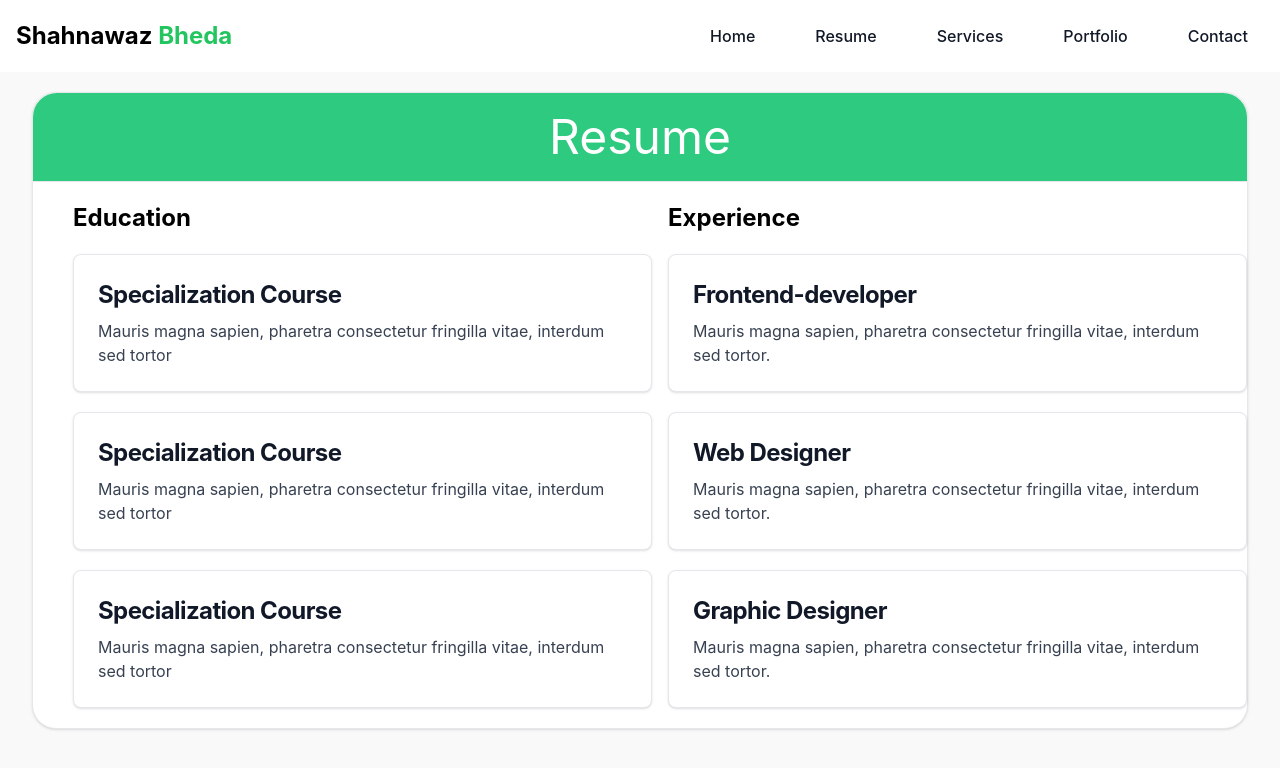
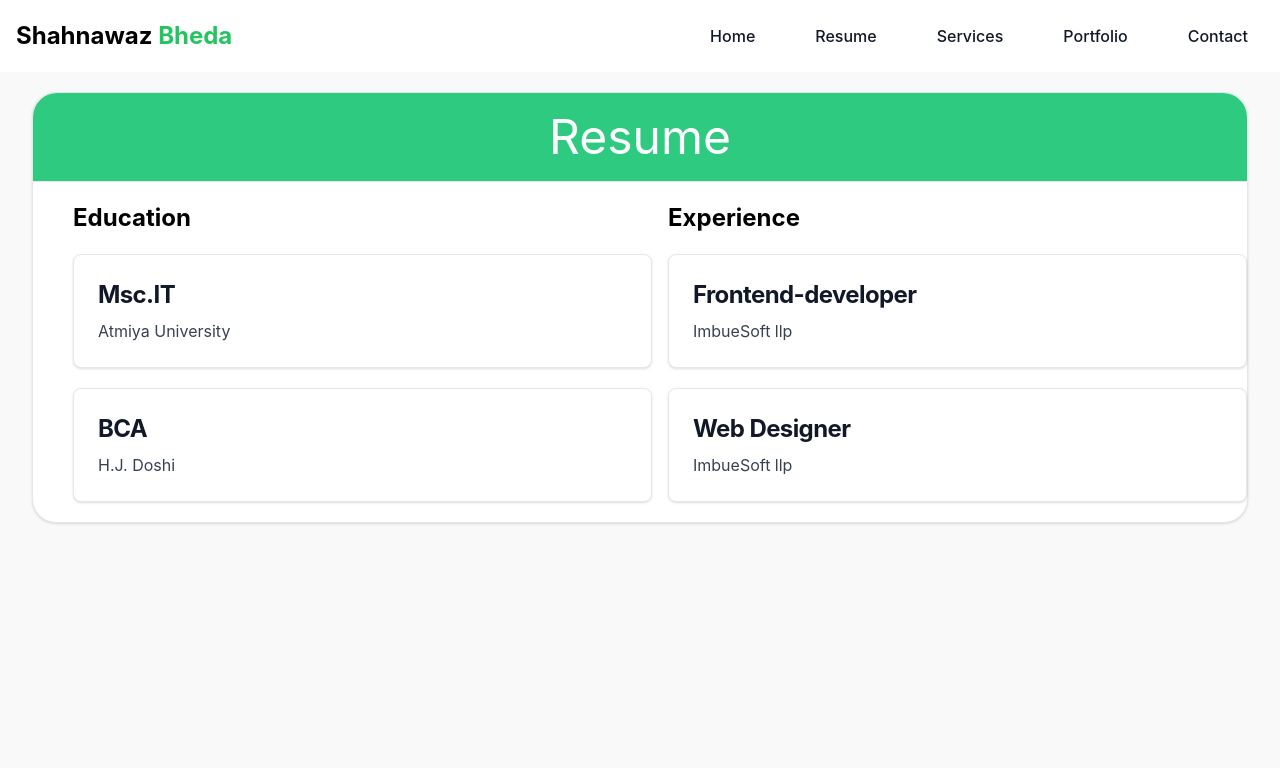
Before and after one commit to shahnawazbheda/React-Resume, a React (Create React App) app: page / in a window 1280 px wide. Both pictures are taken after a click on the button "Resume". Shown: the top 768 px of the page. Built offline with nearby package versions, Linux system fonts and the light colour scheme.

Commit message:
Resume Done

```diff
--- a/src/Components/Resume.js
+++ b/src/Components/Resume.js
@@ -114,91 +114,45 @@ export default function Resume() {
       case "resume":
         return (
           <div className={contentClasses}>
+            <div className={contentClasses}>
               <div className="container mx-auto px-4 mt-5">
                 <div className="bg-white border rounded-3xl shadow">
                   <div className="text-2xl border-b rounded-t-3xl text-white bg-[#2ECA7F]">
-                  <p className="text-5xl p-5 text-center">Resume</p>
+                    <p className='text-5xl p-5 text-center'>Resume</p>
                   </div>
 
                   <div className="p-5 container mx-5">
                     <div className="grid grid-cols-2 gap-4">
                       <div>
-                      <p className="text-2xl font-bold">Education</p>
+                        <p className='text-2xl font-bold'>Education</p>
 
-                      <a
-                        href="#"
-                        className="block mt-5 p-6 bg-white border border-gray-200 rounded-lg shadow hover:bg-gray-100">
-                        <h5 className="mb-2 text-2xl font-bold tracking-tight text-gray-900 dark:text-black">
-                          Specialization Course
-                        </h5>
-                        <p className="font-normal text-gray-700 dark:text-gray-700">
-                          Mauris magna sapien, pharetra consectetur fringilla vitae, interdum sed
-                          tortor
-                        </p>
+                        <a href="#" className="block mt-5 p-6 bg-white border border-gray-200 rounded-lg shadow hover:bg-gray-100">
+                          <h5 className="mb-2 text-2xl font-bold tracking-tight text-gray-900 dark:text-black">Msc.IT</h5>
+                          <p className="font-normal text-gray-700 dark:text-gray-700">Atmiya University</p>
                         </a>
 
-                      <a
-                        href="#"
-                        className="block mt-5 p-6 bg-white border border-gray-200 rounded-lg shadow hover:bg-gray-100 ">
-                        <h5 className="mb-2 text-2xl font-bold tracking-tight text-gray-900 dark:text-black">
-                          Specialization Course
-                        </h5>
-                        <p className="font-normal text-gray-700 dark:text-gray-700">
-                          Mauris magna sapien, pharetra consectetur fringilla vitae, interdum sed
-                          tortor
-                        </p>
+                        <a href="#" className="block mt-5 p-6 bg-white border border-gray-200 rounded-lg shadow hover:bg-gray-100 ">
+                          <h5 className="mb-2 text-2xl font-bold tracking-tight text-gray-900 dark:text-black">BCA</h5>
+                          <p className="font-normal text-gray-700 dark:text-gray-700">H.J. Doshi</p>
                         </a>
 
-                      <a
-                        href="#"
-                        className="block mt-5 p-6 bg-white border border-gray-200 rounded-lg shadow hover:bg-gray-100 ">
-                        <h5 className="mb-2 text-2xl font-bold tracking-tight text-gray-900 dark:text-black">
-                          Specialization Course
-                        </h5>
-                        <p className="font-normal text-gray-700 dark:text-gray-700">
-                          Mauris magna sapien, pharetra consectetur fringilla vitae, interdum sed
-                          tortor
-                        </p>
-                      </a>
+
                       </div>
 
                       <div>
-                      <p className="text-2xl font-bold">Experience</p>
-                      <a
-                        href="#"
-                        className="block p-6 mt-5 bg-white border border-gray-200 rounded-lg shadow hover:bg-gray-100 ">
-                        <h5 className="mb-2 text-2xl font-bold tracking-tight text-gray-900 dark:text-black">
-                          Frontend-developer
-                        </h5>
-                        <p className="font-normal text-gray-700 dark:text-gray-700">
-                          Mauris magna sapien, pharetra consectetur fringilla vitae, interdum sed
-                          tortor.
-                        </p>
+                        <p className='text-2xl font-bold'>Experience</p>
+                        <a href="#" className="block p-6 mt-5 bg-white border border-gray-200 rounded-lg shadow hover:bg-gray-100 ">
+                          <h5 className="mb-2 text-2xl font-bold tracking-tight text-gray-900 dark:text-black">Frontend-developer</h5>
+                          <p className="font-normal text-gray-700 dark:text-gray-700">ImbueSoft llp</p>
                         </a>
 
-                      <a
-                        href="#"
-                        className="block p-6 mt-5 bg-white border border-gray-200 rounded-lg shadow hover:bg-gray-100 ">
-                        <h5 className="mb-2 text-2xl font-bold tracking-tight text-gray-900 dark:text-black">
-                          Web Designer
-                        </h5>
-                        <p className="font-normal text-gray-700 dark:text-gray-700">
-                          Mauris magna sapien, pharetra consectetur fringilla vitae, interdum sed
-                          tortor.
-                        </p>
+                        <a href="#" className="block p-6 mt-5 bg-white border border-gray-200 rounded-lg shadow hover:bg-gray-100 ">
+                          <h5 className="mb-2 text-2xl font-bold tracking-tight text-gray-900 dark:text-black">Web Designer</h5>
+                          <p className="font-normal text-gray-700 dark:text-gray-700">ImbueSoft llp</p>
                         </a>
 
-                      <a
-                        href="#"
-                        className="block p-6 mt-5 bg-white border border-gray-200 rounded-lg shadow hover:bg-gray-100 ">
-                        <h5 className="mb-2 text-2xl font-bold tracking-tight text-gray-900 dark:text-black">
-                          Graphic Designer
-                        </h5>
-                        <p className="font-normal text-gray-700 dark:text-gray-700">
-                          Mauris magna sapien, pharetra consectetur fringilla vitae, interdum sed
-                          tortor.
-                        </p>
-                      </a>
+
+                      </div>
                     </div>
                   </div>
                 </div>
```
Lines whose indentation alone changed are shown as unchanged.
